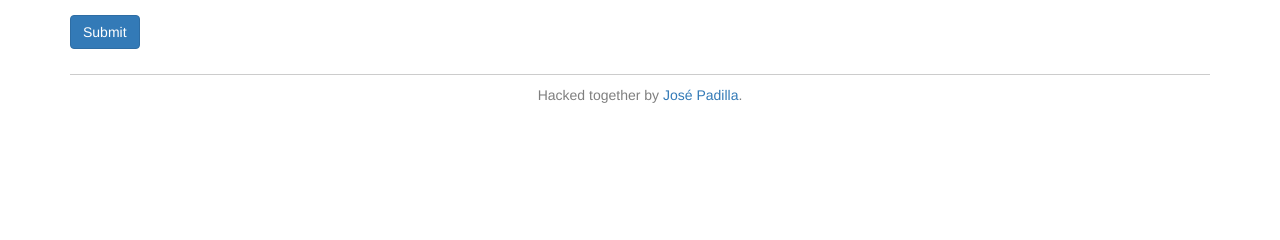
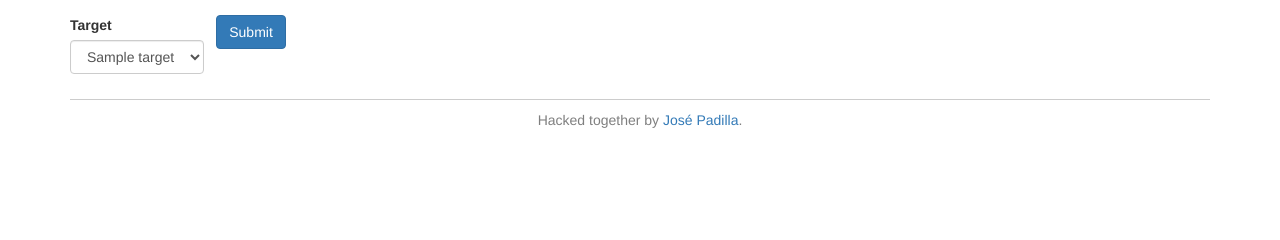
Before and after one commit to jpadilla/py-backwards-online, a Flask app: template templates/index.html in a window 1280 px wide. Shown: the part 530-770 px from the top of the page. Run offline with Flask 2, Linux system fonts and the light colour scheme; the template is opened without the code that fills it: most values are stand-ins (such as "Sample title", 1, 10 or a date in 2020); some libraries are stand-ins or nearby versions.

Commit message:
Add target chooser

```diff
--- a/app.py
+++ b/app.py
@@ -57,14 +57,15 @@ SOURCE_CODE = textwrap.dedent(
 @app.route('/', methods=['POST', 'GET'])
 def index():
     source = SOURCE_CODE
+    target = request.args.get('target', '2.7')
 
     if request.method == 'POST':
         source = request.form['source']
+        target = request.form['target']
 
     try:
         path = '/tmp/file.py'
-        target = TARGETS['2.7']
-        transformed = transform(path, source, target).strip()
+        transformed = transform(path, source, TARGETS[target]).strip()
         error = None
     except Exception as exc:
         transformed = ''
@@ -73,7 +74,9 @@ def index():
     data = {
         'source': source,
         'transformed': transformed,
-        'error': error
+        'error': error,
+        'targets': TARGETS.keys(),
+        'selected_target': target
     }
 
     return render_template('index.html', **data)
--- a/templates/index.html
+++ b/templates/index.html
@@ -76,8 +76,22 @@
               <div id="editor" class="ace_editor ace-monokai ace_dark">{{ source }}</div>
               <textarea class="source" name="source">{{ source }}</textarea>
             </div>
-            <div class="form-group">
-              <button type="submit" class="btn btn-primary">Submit</button>
+            <div class="row">
+              <div class="col-md-3">
+                <div class="form-group form-inline">
+                  <label>Target</label>
+                  <select class="form-control" name="target">
+                    {% for target in targets %}
+                      <option value="{{ target }}" {% if selected_target == target %}selected{% endif %}>{{ target }}</option>
+                    {% endfor %}
+                  </select>
+                </div>
+              </div>
+              <div class="col-md-9">
+                <div class="form-group form-inline">
+                  <button type="submit" class="btn btn-primary">Submit</button>
+                </div>
+              </div>
             </div>
           </form>
         </div>
```
